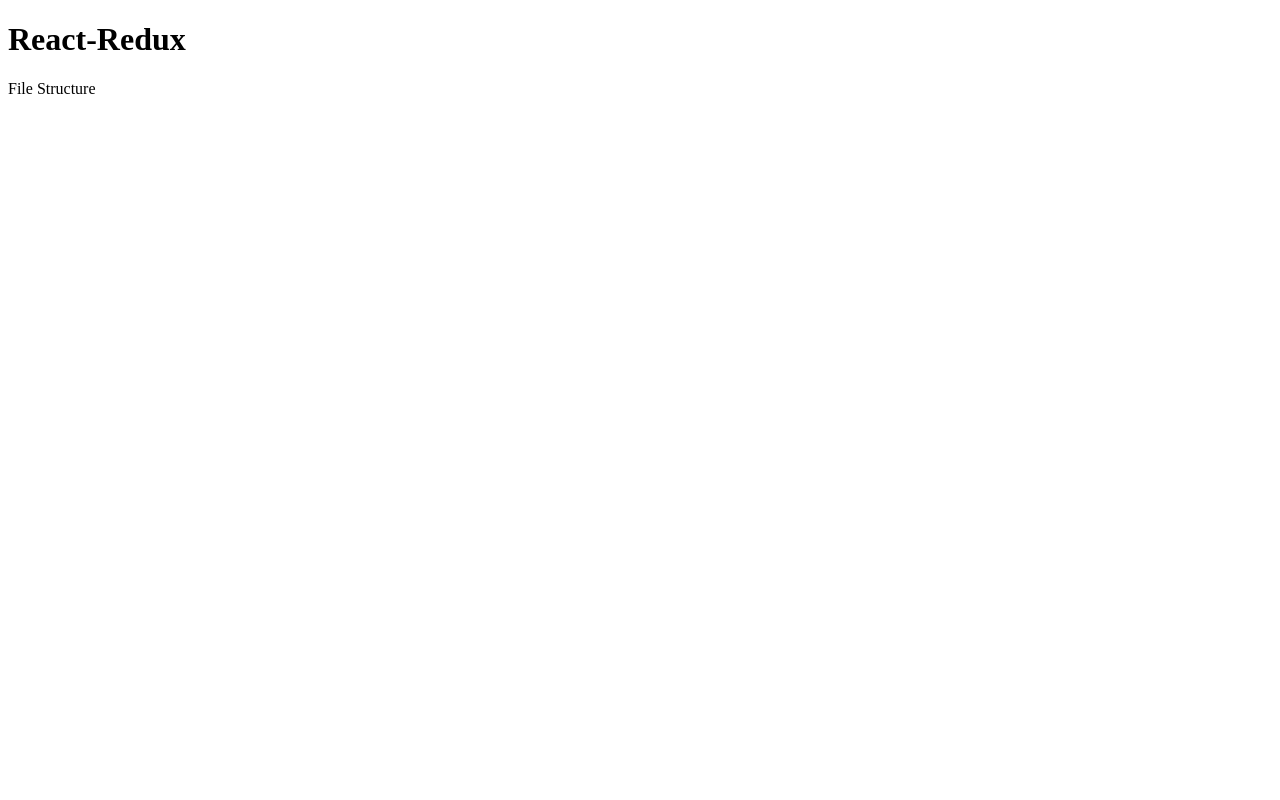
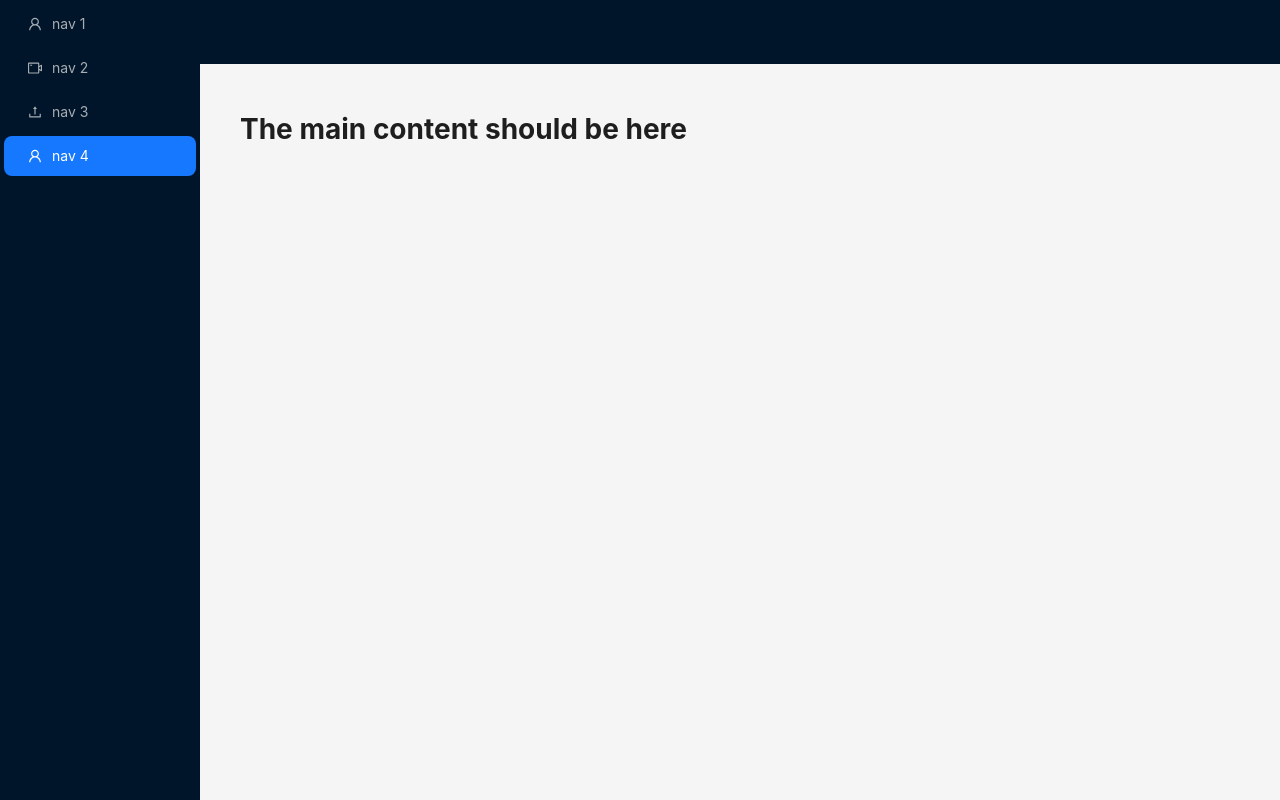
Before and after one commit to suez-halder/university-management-client, a React (Vite) app: page / in a window 1280 px wide. Built offline with nearby package versions, Linux system fonts and the light colour scheme.

Commit message:
basic MainLayout created

```diff
--- a/package.json
+++ b/package.json
@@ -10,6 +10,7 @@
         "preview": "vite preview"
     },
     "dependencies": {
+        "@ant-design/icons": "^5.3.3",
         "antd": "^5.15.3",
         "react": "^18.2.0",
         "react-dom": "^18.2.0",
--- a/src/App.tsx
+++ b/src/App.tsx
@@ -1,10 +1,7 @@
+import MainLayout from "./components/layout/MainLayout";
+
 const App = () => {
-    return (
-        <div>
-            <h1>React-Redux </h1>
-            <p>File Structure</p>
-        </div>
-    );
+    return <MainLayout />;
 };
 
 export default App;
--- /dev/null
+++ b/src/components/layout/MainLayout.tsx
@@ -0,0 +1,60 @@
+import {
+    UploadOutlined,
+    UserOutlined,
+    VideoCameraOutlined,
+} from "@ant-design/icons";
+import { Layout, Menu, theme } from "antd";
+import { createElement } from "react";
+
+const { Header, Content, Sider } = Layout;
+
+const items = [
+    UserOutlined,
+    VideoCameraOutlined,
+    UploadOutlined,
+    UserOutlined,
+].map((icon, index) => ({
+    key: String(index + 1),
+    icon: createElement(icon),
+    label: `nav ${index + 1}`,
+}));
+
+const MainLayout = () => {
+    return (
+        <Layout style={{ height: "100vh" }}>
+            <Sider
+                breakpoint="lg"
+                collapsedWidth="0"
+                onBreakpoint={(broken) => {
+                    console.log(broken);
+                }}
+                onCollapse={(collapsed, type) => {
+                    console.log(collapsed, type);
+                }}
+            >
+                <div className="demo-logo-vertical" />
+                <Menu
+                    theme="dark"
+                    mode="inline"
+                    defaultSelectedKeys={["4"]}
+                    items={items}
+                />
+            </Sider>
+            <Layout>
+                <Header style={{ padding: 0 }} />
+                <Content style={{ margin: "24px 16px 0" }}>
+                    <div
+                        style={{
+                            padding: 24,
+                            minHeight: 360,
+                        }}
+                    >
+                        <h1>The main content should be here</h1>
+                    </div>
+                </Content>
+            </Layout>
+        </Layout>
+    );
+};
+
+export default MainLayout;
--- /dev/null
+++ b/src/index.css
@@ -0,0 +1,5 @@
+* {
+    padding: 0;
+    margin: 0;
+    box-sizing: border-box;
+}
--- a/src/main.tsx
+++ b/src/main.tsx
@@ -1,6 +1,7 @@
 import React from "react";
 import ReactDOM from "react-dom/client";
 import App from "./App.tsx";
+import "./index.css";
 
 ReactDOM.createRoot(document.getElementById("root")!).render(
     <React.StrictMode>
```
Also changed, not shown: src/components/layout/AdminLayout.tsx (added, +9 -0 lines), .eslintrc.cjs, 1 other file (tests, documents, lock files or other folders).
